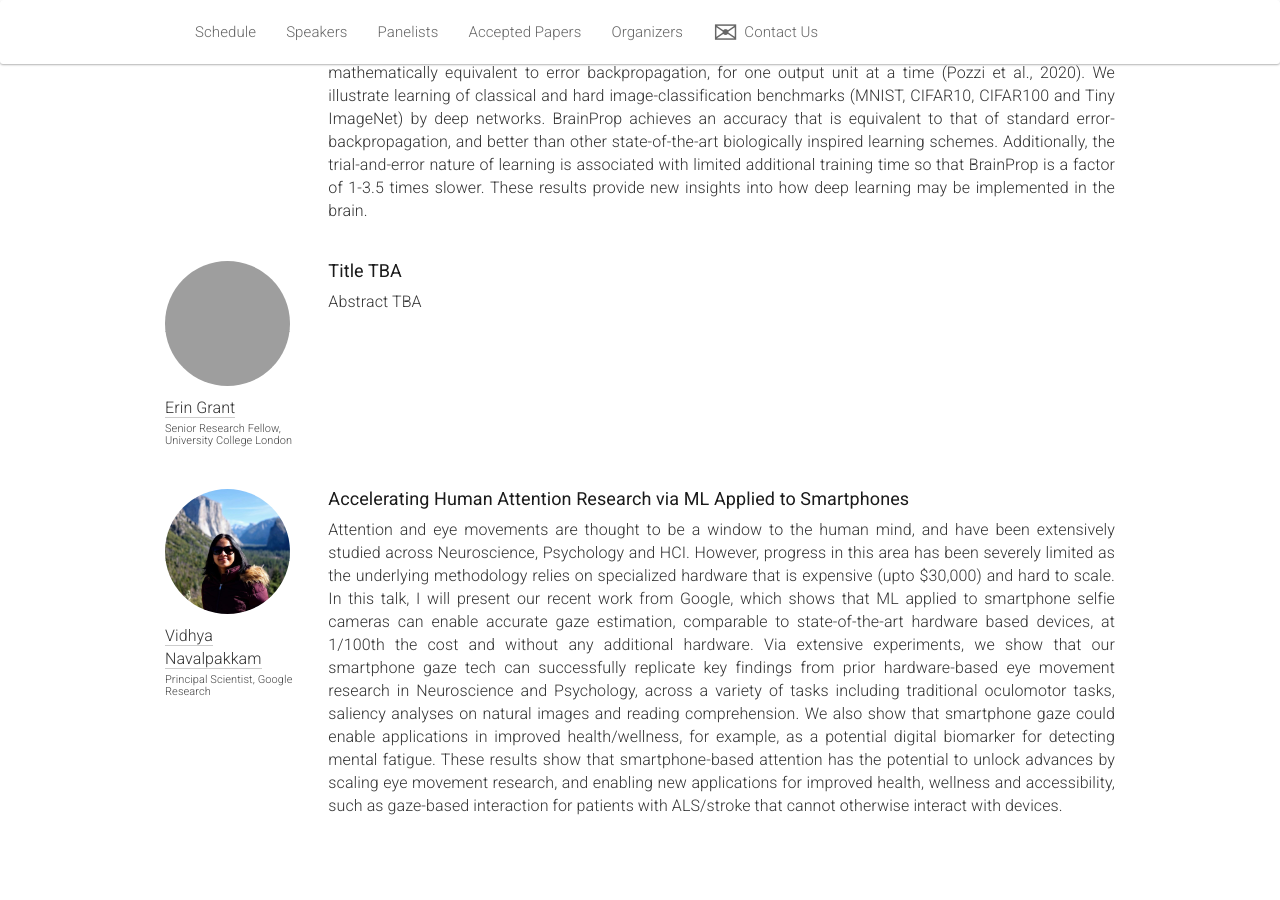
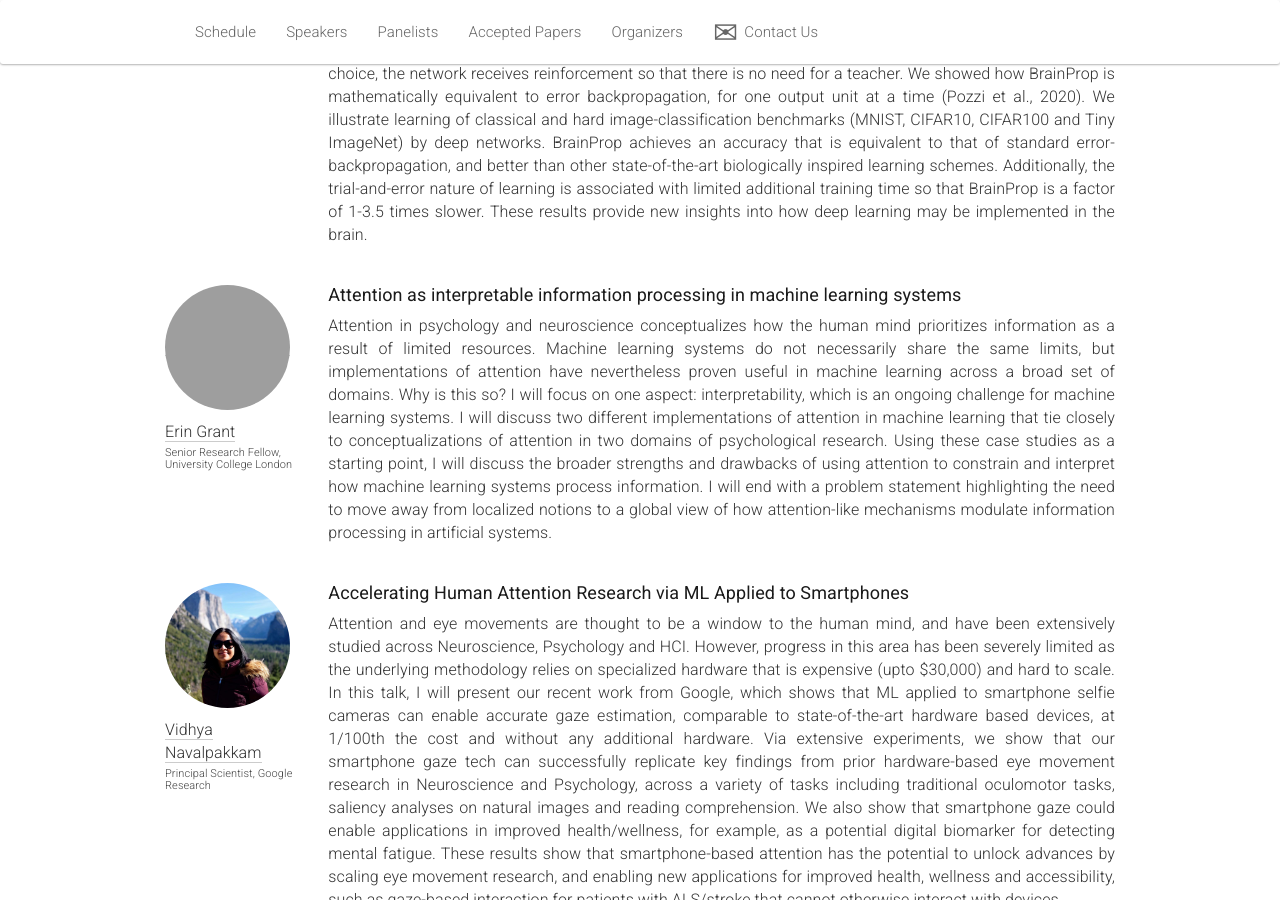
Before and after one commit to attention-learning-workshop/attention-learning-workshop.github.io, a Jekyll site: the page built from _pages/home_2022.md, in a window 1280 px wide and 900 px high, scrolled down 4461 px. Built offline with Jekyll 4.4.1, drawn with Linux system fonts in a browser that asks for light colours; nearby versions of some CDN libraries; some of the changed text lies outside the part shown; grey boxes are pictures that could not be loaded.

Commit message:
speaker talk details

```diff
--- a/_data/speakers.yml
+++ b/_data/speakers.yml
@@ -2,8 +2,9 @@
   url: https://www.momen-nejad.org/
   photo: IM.jpg
   affil: Principal Researcher, Microsoft Research
-  # talk_title: TBA
-  # talk_abstract: TBA
+  talk_title: Attention in Task-sets, Planning, and the Prefrontal Cortex
+  talk_abstract: |
+    What we pay attention to depends on the context and the task at hand. On the one hand, the prefrontal cortex can modulate how to direct attention outward to the external world. On the other hand, attention to internal states enables metacognition and configuration of internal states using repertoires of memories and skills. I will first discuss ongoing work in which, inspired by the role of attention in affordances and task-sets, we analyze large scale game play data in the XboX 3D game Bleeding Edge in an interpretable way. I will briefly mention ongoing directions including decoding of plans during chess based on eye-tracking. I will conclude with how future models of multi-scale predictive representations could include prefrontal cortical modulation during planning and task performance.
   category: speakers
   panelist: true
 
@@ -66,8 +67,9 @@
   url: https://eringrant.github.io/
   photo: EG.png
   affil: Senior Research Fellow, University College London
-  # talk_title: TBA
-  # talk_abstract: TBA
+  talk_title: Attention as interpretable information processing in machine learning systems
+  talk_abstract: |
+    Attention in psychology and neuroscience conceptualizes how the human mind prioritizes information as a result of limited resources. Machine learning systems do not necessarily share the same limits, but implementations of attention have nevertheless proven useful in machine learning across a broad set of domains. Why is this so? I will focus on one aspect: interpretability, which is an ongoing challenge for machine learning systems. I will discuss two different implementations of attention in machine learning that tie closely to conceptualizations of attention in two domains of psychological research. Using these case studies as a starting point, I will discuss the broader strengths and drawbacks of using attention to constrain and interpret how machine learning systems process information. I will end with a problem statement highlighting the need to move away from localized notions to a global view of how attention-like mechanisms modulate information processing in artificial systems.
   category: speakers
   panelist: true
 
```
